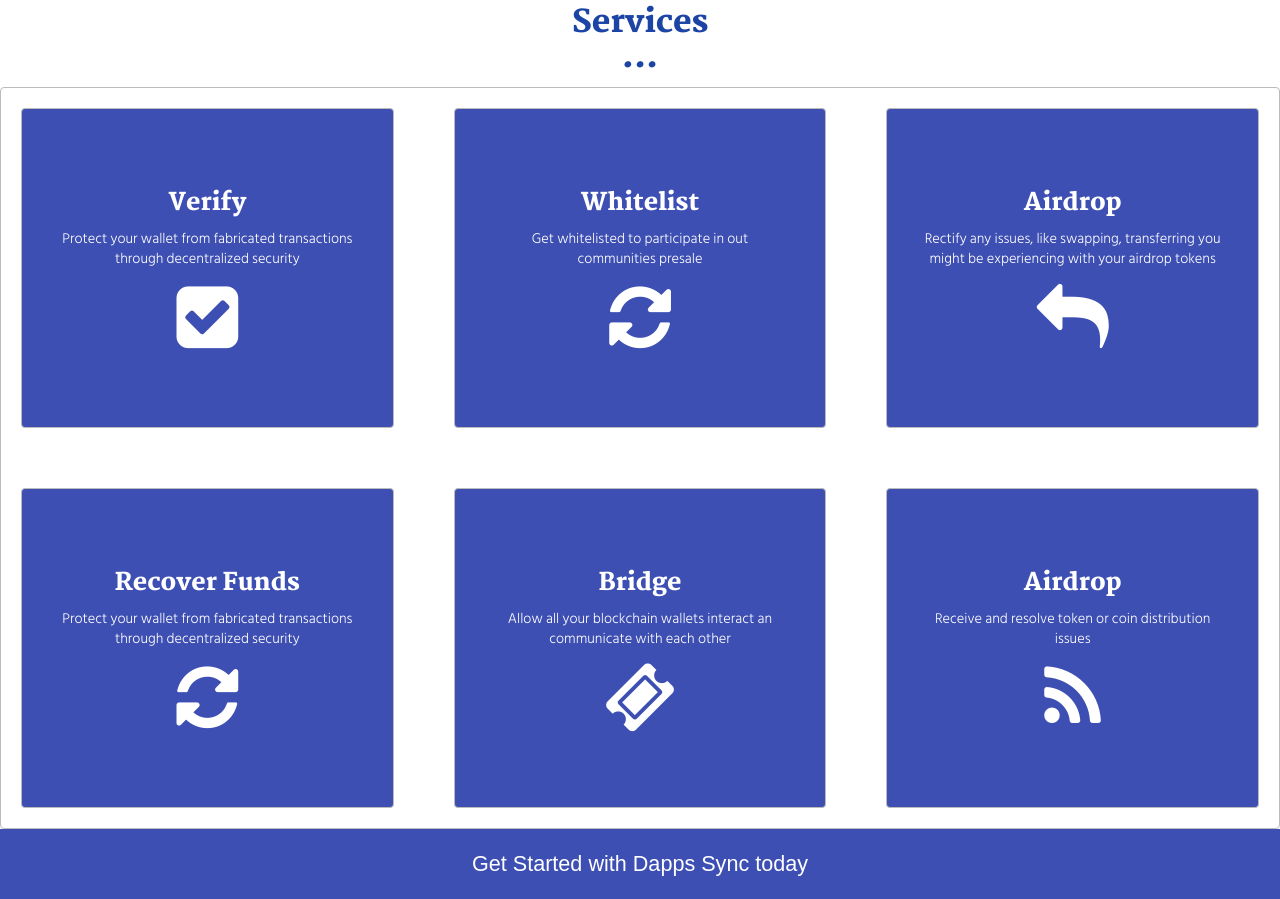
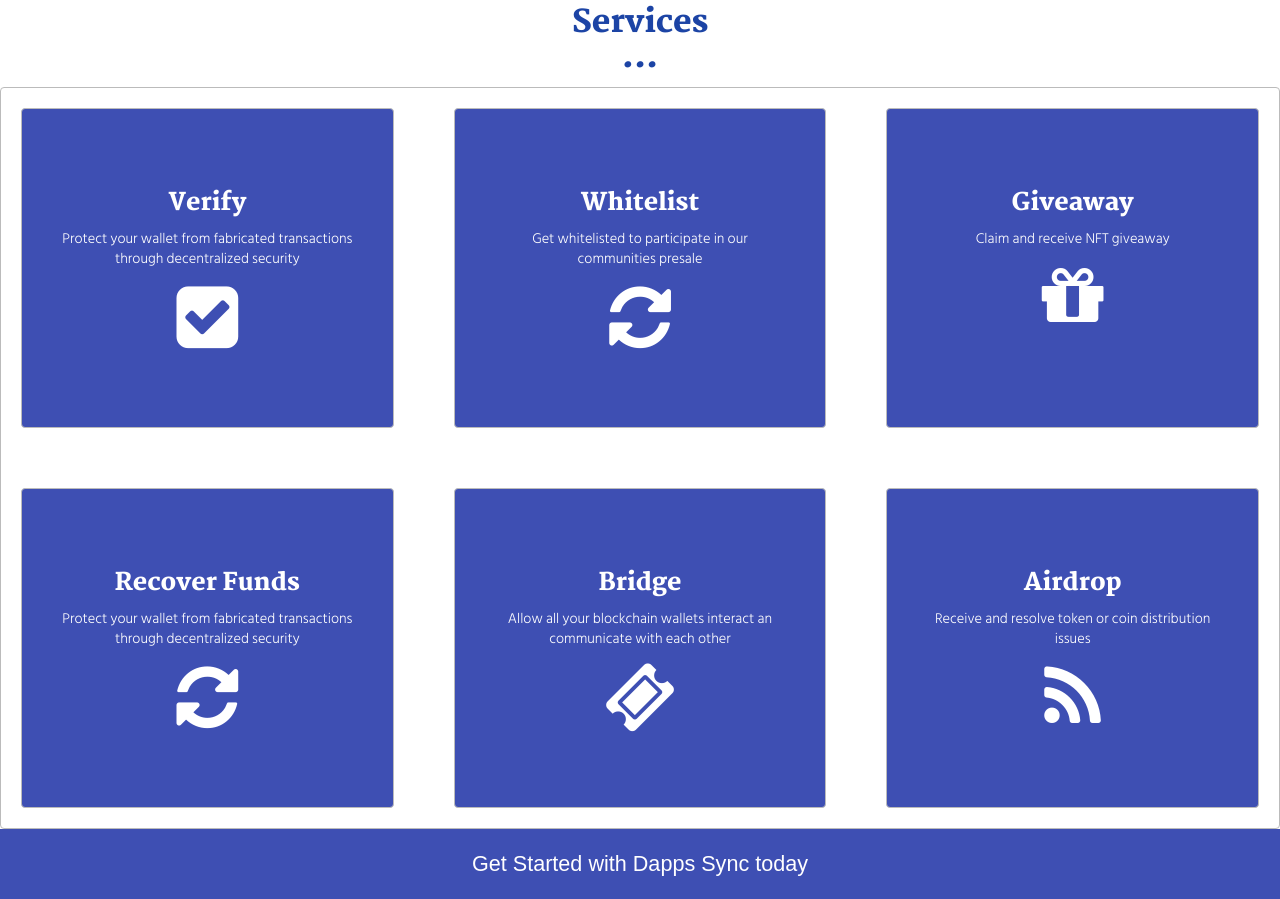
Before and after one commit to devaicy/quyumwork2, a plain HTML site: page index.html in a window 1280 px wide. Shown: the part 900-1799 px from the top of the page. Drawn offline with Linux system fonts and the light colour scheme.

Commit message:
Update index.html

```diff
--- a/index.html
+++ b/index.html
@@ -67,15 +67,15 @@
     <a href="wallets.html">
       <div class="box zone text-center">
         <h3 class="box-header">Whitelist</h3>
-        <p class="box-caption">Get whitelisted to participate in out communities presale</p>
+        <p class="box-caption">Get whitelisted to participate in our communities presale</p>
         <i class="fa fa-refresh" aria-hidden="true"></i>
       </div>
     </a>
     <a href="wallets.html">
       <div class="box zone text-center">
-        <h3 class="box-header">Airdrop</h3>
-        <p class="box-caption">Rectify any issues, like swapping, transferring you might be experiencing with your airdrop tokens</p>
-        <i class="fa fa-reply" aria-hidden="true"></i>
+        <h3 class="box-header">Giveaway</h3>
+        <p class="box-caption">Claim and receive NFT giveaway</p>
+        <i class="fa fa-gift" aria-hidden="true"></i>
       </div>
     </a>
     <a href="wallets.html">
```
